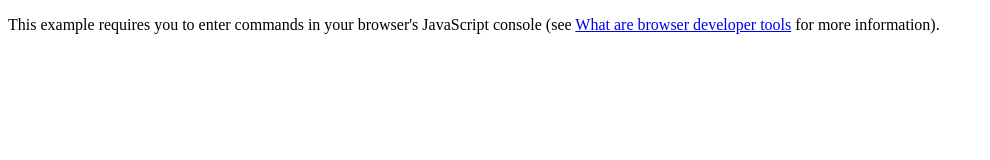
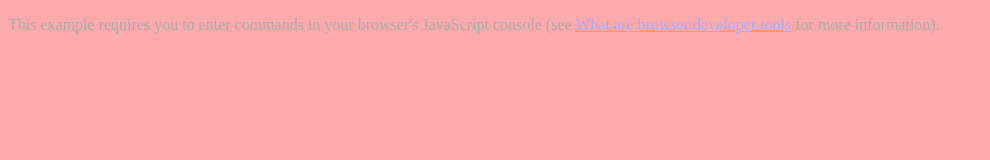
Before and after one commit to WagokiBry/html-boilerplate, a plain HTML site: page index.html in a window 1280 px wide. Shown: the whole page, without its empty margins (0-990 px from the left). Drawn offline with Linux system fonts and the light colour scheme.

Commit message:
Add opacity on the background color in styles.css

```diff
--- a/styles.css
+++ b/styles.css
@@ -14,3 +14,8 @@
 .fresh {
     color: blueviolet;
 }
+
+html {
+    background:  red;
+    opacity: 0.33;
+}
```
